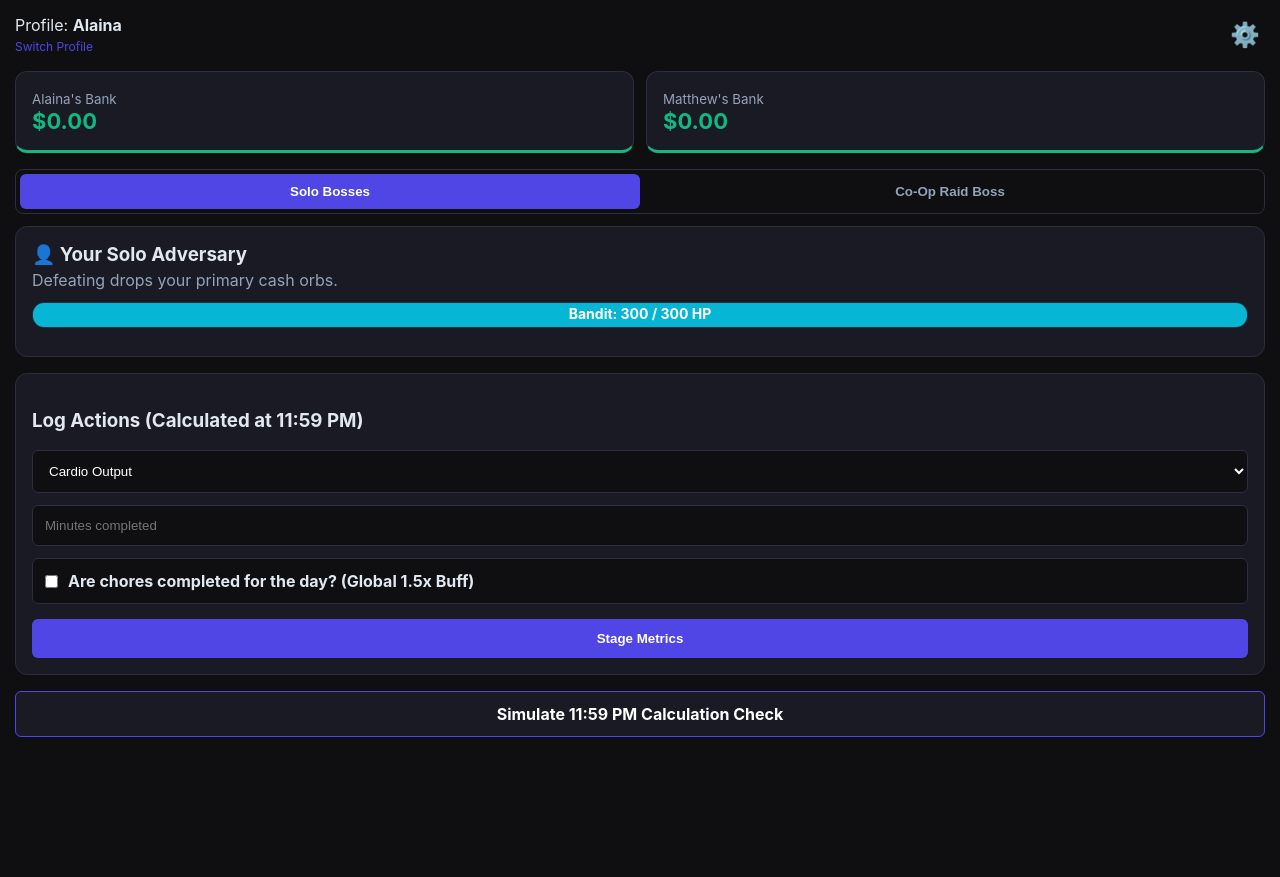
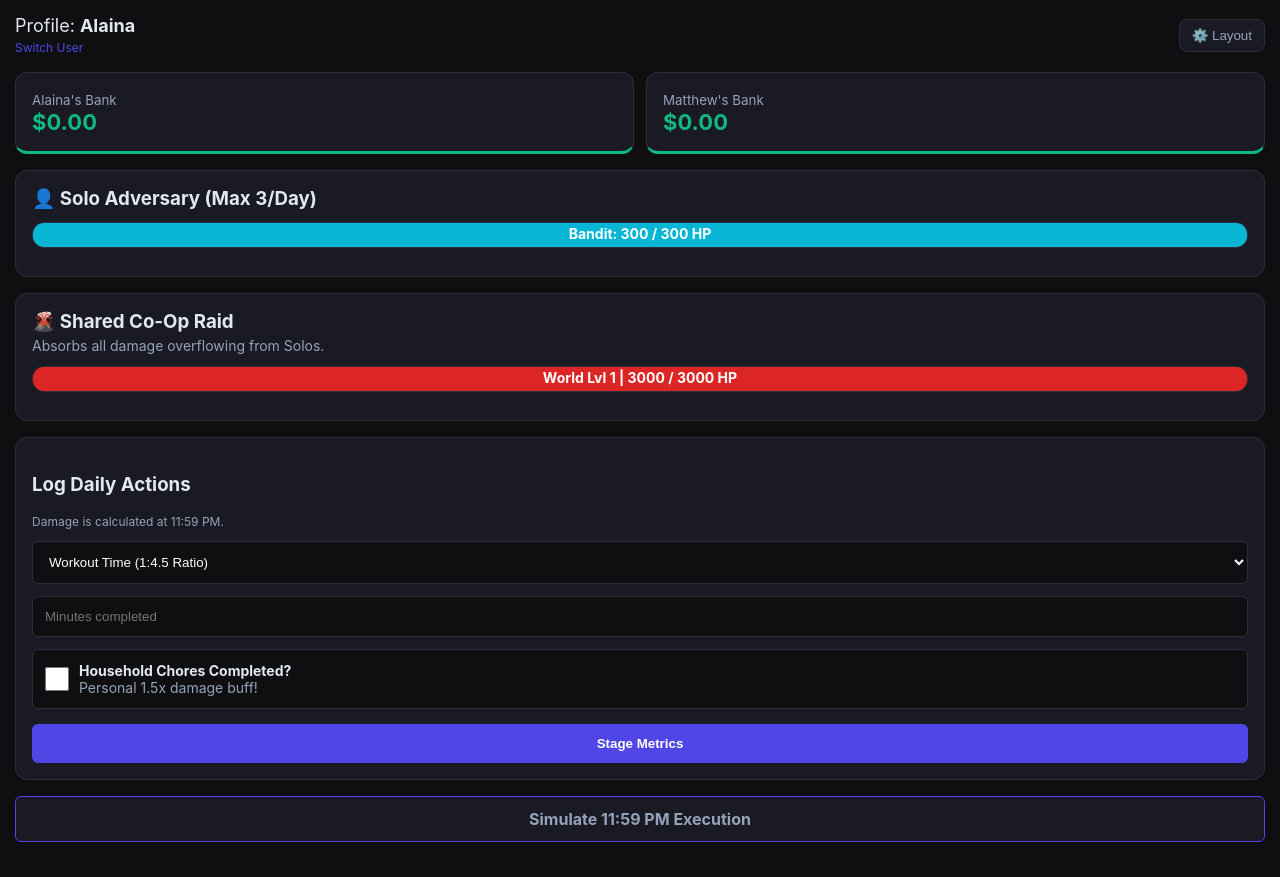
Before and after one commit to maarti2019-blip/habit-rpg, a Flask app: page / in a window 1280 px wide. Before the commit the page ends 737 px from the top, so only its background shows below. Run offline with Flask 3, Linux system fonts and the light colour scheme; the visitor is signed in with stand-in values (Sample User, id 1); data comes from the database, SQL or seed files in the repository; data that the repository does not hold is empty.

Commit message:
Add files via upload
Added more personalization features

```diff
--- a/habit_app/templates/index.html
+++ b/habit_app/templates/index.html
@@ -5,72 +5,57 @@
     <meta name="viewport" content="width=device-width, initial-scale=1.0, maximum-scale=1.0, user-scalable=no">
     <title>Accountability RPG</title>
 
-    <!-- PWA Standard App Configuration Icons -->
     <link rel="manifest" href="/static/manifest.json">
     <link rel="apple-touch-icon" href="/static/icon-192.png">
-    <meta name="apple-mobile-web-app-capable" content="yes">
-    <meta name="apple-mobile-web-app-status-bar-style" content="black-translucent">
 
     <style>
-        /* Base Configuration Root variables that get swapped dynamically */
-        :root {
-            --bg-main: #0f0f12;
-            --bg-card: #1a1a24;
-            --border-color: #2d2d3d;
-            --accent-primary: #4f46e5;
-            --text-main: #e2e8f0;
-            --text-muted: #94a3b8;
-        }
+        :root { --bg-main: #0f0f12; --bg-card: #1a1a24; --border-color: #2d2d3d; --accent-primary: #4f46e5; --text-main: #e2e8f0; --text-muted: #94a3b8; }
+        body.theme-onyx { --bg-main: #0f0f12; --bg-card: #1a1a24; --border-color: #2d2d3d; --accent-primary: #4f46e5; }
+        body.theme-rose { --bg-main: #140d14; --bg-card: #241420; --border-color: #441d38; --accent-primary: #ec4899; }
+        body.theme-cobalt { --bg-main: #0b132b; --bg-card: #1c2541; --border-color: #3a506b; --accent-primary: #00b4d8; }
 
-        /* Preset RPG Themes Mapping */
-        body.theme-onyx {
-            --bg-main: #0f0f12;
-            --bg-card: #1a1a24;
-            --border-color: #2d2d3d;
-            --accent-primary: #4f46e5;
-        }
-        body.theme-rose {
-            --bg-main: #140d14;
-            --bg-card: #241420;
-            --border-color: #441d38;
-            --accent-primary: #ec4899;
-        }
-        body.theme-cobalt {
-            --bg-main: #0b132b;
-            --bg-card: #1c2541;
-            --border-color: #3a506b;
-            --accent-primary: #00b4d8;
-        }
+        body { font-family: -apple-system, sans-serif; background-color: var(--bg-main); color: var(--text-main); padding: 15px; margin: 0; transition: all 0.3s ease; }
+        .card { background: var(--bg-card); border: 1px solid var(--border-color); border-radius: 12px; padding: 16px; margin-bottom: 16px; }
+        .btn { background: var(--accent-primary); color: #fff; border: none; padding: 12px; font-weight: bold; border-radius: 6px; width: 100%; cursor: pointer; display: block; text-align: center; text-decoration: none; box-sizing: border-box; }
+        .flex-grid { display: grid; grid-template-columns: 1fr 1fr; gap: 12px; }
+        .app-header { display: flex; justify-content: space-between; align-items: center; margin-bottom: 16px; }
+        .settings-trigger { background: var(--bg-card); border: 1px solid var(--border-color); border-radius: 8px; cursor: pointer; padding: 8px 12px; color: var(--text-muted); }
 
-        body { font-family: -apple-system, BlinkMacSystemFont, "Segoe UI", Roboto, sans-serif; background: var(--bg-main); color: var(--text-main); padding: 15px; margin: 0; transition: background 0.3s, color 0.3s; }
-        .card { background: var(--bg-card); border: 1px solid var(--border-color); border-radius: 12px; padding: 16px; margin-bottom: 16px; position: relative; }
-        .btn { background: var(--accent-primary); color: #fff; border: none; padding: 12px; font-weight: bold; border-radius: 6px; width: 100%; cursor: pointer; display: block; text-align: center; text-decoration: none; box-sizing: border-box; transition: background 0.2s; }
-        .flex-grid { display: grid; grid-template-columns: 1fr 1fr; gap: 12px; }
-
-        /* Layout Header Settings Mechanics */
-        .app-header { display: flex; justify-content: space-between; align-items: center; margin-bottom: 16px; }
-        .settings-trigger { background: none; border: none; font-size: 24px; cursor: pointer; padding: 5px; color: var(--text-muted); }
-
-        /* Personalization Overlay Modal Window */
-        .settings-modal { display: none; position: fixed; top: 0; left: 0; width: 100%; height: 100%; background: rgba(0,0,0,0.7); z-index: 1000; align-items: center; justify-content: center; }
+        .settings-modal { display: none; position: fixed; top: 0; left: 0; width: 100%; height: 100%; background: rgba(0,0,0,0.8); z-index: 1000; align-items: center; justify-content: center; }
         .settings-modal.open { display: flex; }
-        .modal-body { background: var(--bg-card); border: 2px solid var(--border-color); border-radius: 14px; padding: 20px; width: 85%; max-width: 340px; box-sizing: border-box; }
-
-        .theme-option { padding: 12px; border-radius: 8px; border: 1px solid var(--border-color); margin-bottom: 10px; cursor: pointer; font-weight: bold; text-align: center; color: white; }
-
-        /* Navigation Interface Elements */
-        .tabs { display: flex; margin-bottom: 12px; background: var(--bg-main); border: 1px solid var(--border-color); border-radius: 8px; padding: 4px; }
-        .tab-btn { flex: 1; padding: 10px; border: none; background: none; color: var(--text-muted); font-weight: bold; cursor: pointer; border-radius: 6px; }
-        .tab-btn.active { background: var(--accent-primary); color: white; }
-        .tab-content { display: none; }
-        .tab-content.active { display: block; }
+        .modal-body { background: var(--bg-card); border: 2px solid var(--border-color); border-radius: 14px; padding: 20px; width: 90%; max-width: 360px; box-sizing: border-box; }
+        .pref-btn { background: var(--bg-main); border: 1px solid var(--border-color); color: var(--text-muted); padding: 8px; border-radius: 6px; margin-bottom: 8px; cursor: pointer; width: 100%; text-align: left; font-weight: bold; }
 
         .boss-bar { background: var(--bg-main); border: 1px solid var(--border-color); height: 24px; border-radius: 12px; overflow: hidden; margin: 12px 0; position: relative; }
         .boss-progress { height: 100%; transition: width 0.4s ease; }
         .boss-text { position: absolute; width: 100%; text-align: center; top: 2px; font-weight: bold; font-size: 14px; color: white; }
         input, select { background: var(--bg-main); color: #fff; border: 1px solid var(--border-color); padding: 12px; border-radius: 6px; width: 100%; margin-bottom: 12px; box-sizing: border-box; }
         .checkbox-container { display: flex; align-items: center; gap: 10px; margin-bottom: 15px; background: var(--bg-main); padding: 12px; border-radius: 6px; border: 1px solid var(--border-color); }
-        .checkbox-container input { width: auto; margin: 0; }
+        .checkbox-container input { width: 24px; height: 24px; margin: 0; cursor: pointer; }
+
+        /* --- GACHA ANIMATION CSS --- */
+        #gacha-overlay { position: fixed; top: 0; left: 0; width: 100%; height: 100%; background: #000; z-index: 2000; display: flex; flex-direction: column; align-items: center; justify-content: center; }
+        .gacha-text { font-size: 24px; font-weight: bold; color: white; margin-bottom: 40px; text-shadow: 0 0 10px var(--accent-primary); }
+
+        .orb-container { position: relative; width: 150px; height: 150px; cursor: pointer; }
+        .orb { width: 100%; height: 100%; border-radius: 50%; background: radial-gradient(circle at 30% 30%, #ffffff, var(--accent-primary), #000000); box-shadow: 0 0 30px var(--accent-primary); transition: transform 0.2s; }
+        .orb:active { transform: scale(0.9); }
+
+        .shake { animation: shakeOrb 0.5s infinite; }
+        @keyframes shakeOrb {
+            0% { transform: translate(2px, 1px) rotate(0deg); }
+            25% { transform: translate(-2px, -2px) rotate(-5deg); }
+            50% { transform: translate(1px, 2px) rotate(5deg); }
+            75% { transform: translate(-2px, 1px) rotate(-2deg); }
+            100% { transform: translate(2px, 1px) rotate(0deg); }
+        }
+
+        .burst-flash { position: fixed; top: 0; left: 0; width: 100%; height: 100%; background: white; z-index: 2001; opacity: 0; pointer-events: none; }
+        .flash-anim { animation: flashScreen 0.8s ease-out forwards; }
+        @keyframes flashScreen { 0% { opacity: 1; } 100% { opacity: 0; } }
+
+        .reward-results { display: none; background: #0f0f12; border: 2px solid #10b981; border-radius: 12px; padding: 30px; text-align: center; box-shadow: 0 0 50px 10px rgba(16, 185, 129, 0.4); z-index: 2002; width: 80%; max-width: 300px; }
+        .gold-text { color: #10b981; font-size: 32px; font-weight: bold; margin: 15px 0; text-shadow: 0 0 10px rgba(16, 185, 129, 0.5); }
     </style>
 </head>
 <body>
@@ -85,31 +70,77 @@
     </div>
     {% else %}
 
-    <!-- Top Interactive Control Bar -->
-    <div class="app-header">
-        <div>
-            <span>Profile: <strong>{{ current_user.username }}</strong></span>
-            <br>
-            <a href="/manual_login/{% if current_user.username == 'Alaina' %}Matthew{% else %}Alaina{% endif %}" style="color:var(--accent-primary); text-decoration:none; font-size: 12px;">Switch Profile</a>
+    <!-- GACHA OVERLAY (Only visible if rewards exist) -->
+    {% if pending_rewards %}
+    <div id="gacha-overlay">
+        <div class="burst-flash" id="burstFlash"></div>
+
+        <div class="gacha-text" id="gachaText">Tap to Open Orb!</div>
+
+        <div class="orb-container" id="orbContainer" onclick="triggerGacha()">
+            <div class="orb"></div>
         </div>
-        <button class="settings-trigger" onclick="toggleSettings(true)">⚙️</button>
-    </div>
 
-    <!-- Personalization Control Panel Tray Modal -->
-    <div id="settingsModal" class="settings-modal">
-        <div class="modal-body">
-            <h3 style="margin-top: 0;">Personalize Homescreen</h3>
-            <p style="color: var(--text-muted); font-size: 13px; margin-bottom: 16px;">Select a display profile layout scheme for this device screen configuration.</p>
+        <div class="reward-results" id="rewardResults">
+            <h2 style="margin: 0; color: white;">Loot Dropped!</h2>
+            {% set total_gold = namespace(value=0) %}
+            {% for r in pending_rewards %}
+                {% set total_gold.value = total_gold.value + r.gold_amount %}
+                {% if r.item_name %}
+                    <p style="color: #06b6d4; font-weight: bold; margin: 5px 0;">✨ {{ r.item_name }} ✨</p>
+                {% endif %}
+            {% endfor %}
+            <div class="gold-text">+${{ "%.2f"|format(total_gold.value) }}</div>
 
-            <div class="theme-option" style="background: #1a1a24; border-color: #4f46e5;" onclick="applyTheme('theme-onyx')">Default Onyx</div>
-            <div class="theme-option" style="background: #241420; border-color: #ec4899;" onclick="applyTheme('theme-rose')">Velvet Rose</div>
-            <div class="theme-option" style="background: #1c2541; border-color: #00b4d8;" onclick="applyTheme('theme-cobalt')">Deep Cobalt</div>
-
-            <button class="btn" style="margin-top: 15px; background: var(--border-color);" onclick="toggleSettings(false)">Close Settings</button>
+            <form action="/claim_gacha" method="POST">
+                <button type="submit" class="btn" style="background: #10b981; box-shadow: 0 4px 15px rgba(16, 185, 129, 0.4);">Claim to Vault</button>
+            </form>
         </div>
     </div>
 
-    <!-- Gold Balance Component Modules -->
+    <script>
+        function triggerGacha() {
+            const orb = document.getElementById('orbContainer');
+            const text = document.getElementById('gachaText');
+
+            // 1. Shake the orb
+            orb.classList.add('shake');
+            text.innerText = "Opening...";
+
+            // 2. Flash and Reveal after 1.5 seconds
+            setTimeout(() => {
+                orb.style.display = 'none';
+                text.style.display = 'none';
+                document.getElementById('burstFlash').classList.add('flash-anim');
+                document.getElementById('rewardResults').style.display = 'block';
+            }, 1500);
+        }
+    </script>
+    {% endif %}
+    <!-- END GACHA -->
+
+    <!-- NORMAL DASHBOARD (Hidden if Gacha is covering it) -->
+    <div class="app-header">
+        <div>
+            <span style="font-size: 18px;">Profile: <strong>{{ current_user.username }}</strong></span>
+            <br>
+            <a href="/manual_login/{% if current_user.username == 'Alaina' %}Matthew{% else %}Alaina{% endif %}" style="color:var(--accent-primary); text-decoration:none; font-size: 12px;">Switch User</a>
+        </div>
+        <button class="settings-trigger" onclick="toggleSettings(true)">⚙️ Layout</button>
+    </div>
+
+    <div id="settingsModal" class="settings-modal">
+        <div class="modal-body">
+            <h3 style="margin-top: 0;">Personalize Interface</h3>
+            <div class="setting-group">
+                <button class="pref-btn" onclick="applyPref('theme', 'theme-onyx')">⚫ Onyx (Default)</button>
+                <button class="pref-btn" onclick="applyPref('theme', 'theme-rose')">🌺 Velvet Rose</button>
+                <button class="pref-btn" onclick="applyPref('theme', 'theme-cobalt')">🔵 Deep Cobalt</button>
+            </div>
+            <button class="btn" style="background: var(--border-color);" onclick="toggleSettings(false)">Save & Close</button>
+        </div>
+    </div>
+
     <div class="flex-grid" style="margin-bottom: 16px;">
         {% for p in players %}
         <div class="card" style="margin:0; border-bottom: 3px solid #10b981;">
@@ -119,81 +150,65 @@
         {% endfor %}
     </div>
 
-    <!-- Navigation Control Tabs Structure -->
-    <div class="tabs">
-        <button class="tab-btn active" onclick="switchTab('solo-tab', this)">Solo Bosses</button>
-        <button class="tab-btn" onclick="switchTab('raid-tab', this)">Co-Op Raid Boss</button>
-    </div>
-
-    <!-- Solo Content View Frame -->
-    <div id="solo-tab" class="tab-content active card">
-        <h3 style="margin:0;">👤 Your Solo Adversary</h3>
-        <p style="color:var(--text-muted); margin:4px 0;">Defeating drops your primary cash orbs.</p>
+    <div class="card">
+        <h3 style="margin:0;">👤 Solo Adversary (Max 3/Day)</h3>
         <div class="boss-bar">
             <div class="boss-progress" style="width: {{ (current_user.solo_monster_hp / current_user.solo_monster_max) * 100 }}%; background: #06b6d4;"></div>
             <div class="boss-text">{{ current_user.solo_monster_name }}: {{ current_user.solo_monster_hp | int }} / {{ current_user.solo_monster_max | int }} HP</div>
         </div>
     </div>
 
-    <!-- Raid Content View Frame -->
-    <div id="raid-tab" class="tab-content card">
-        <h3 style="margin:0;">🌋 Shared Co-Op Raid Objective</h3>
-        <p style="color:var(--text-muted); margin:4px 0;">Combines daily damage metrics from both players.</p>
-        <div class="boss-bar">
-            <div class="boss-progress" style="width: {{ (boss.current_hp / boss.max_hp) * 100 }}%; background: #dc2626;"></div>
-            <div class="boss-text">World Lvl {{ boss.world_level }} | {{ boss.name }}: {{ boss.current_hp | int }} / {{ boss.max_hp | int }} HP</div>
-        </div>
+    <div class="card">
+        <h3 style="margin:0;">🌋 Shared Co-Op Raid</h3>
+        {% if boss.is_active %}
+            <p style="color:var(--text-muted); margin:4px 0; font-size:14px;">Absorbs all damage overflowing from Solos.</p>
+            <div class="boss-bar">
+                <div class="boss-progress" style="width: {{ (boss.current_hp / boss.max_hp) * 100 }}%; background: #dc2626;"></div>
+                <div class="boss-text">World Lvl {{ boss.world_level }} | {{ boss.current_hp | int }} / {{ boss.max_hp | int }} HP</div>
+            </div>
+        {% else %}
+            <p style="color:#10b981; font-weight:bold;">Defeated! Respawns Monday.</p>
+        {% endif %}
     </div>
 
-    <!-- Tracking Staging Panel Element -->
     <div class="card">
-        <h3>Log Actions (Calculated at 11:59 PM)</h3>
+        <h3>Log Daily Actions</h3>
+        <p style="color:var(--text-muted); font-size:12px; margin-top:0;">Damage is calculated at 11:59 PM.</p>
         <form action="/stage_activity" method="POST">
             <select name="type">
-                <option value="cardio">Cardio Output</option>
-                <option value="hobby">Hobby Tracking (1.5x Base Mod)</option>
-                <option value="screen_time">Screen Time Management (2.0x Base Mod)</option>
+                <option value="workout">Workout Time (1:4.5 Ratio)</option>
+                <option value="hobby">Hobby Tracking (1:7.0 Ratio)</option>
             </select>
             <input type="number" step="any" name="minutes" placeholder="Minutes completed" required>
 
             <div class="checkbox-container">
                 <input type="checkbox" name="chores" id="chores" {% if queue.chores_completed %}checked{% endif %}>
-                <label for="chores"><strong>Are chores completed for the day? (Global 1.5x Buff)</strong></label>
+                <label for="chores" style="font-size:14px;"><strong>Household Chores Completed?</strong><br><span style="color:var(--text-muted); font-weight:normal;">Personal 1.5x damage buff!</span></label>
             </div>
 
             <button type="submit" class="btn">Stage Metrics</button>
         </form>
     </div>
 
-    <!-- Calculation Simulation Sandbox Tool Trigger -->
     <div style="margin-bottom: 20px;">
-        <a href="/trigger_midnight_calculation" class="btn" style="background: var(--bg-card); border: 1px solid var(--accent-primary);">Simulate 11:59 PM Calculation Check</a>
+        <a href="/trigger_midnight_calculation" class="btn" style="background: var(--bg-card); border: 1px solid var(--accent-primary); color: var(--text-muted);">Simulate 11:59 PM Execution</a>
     </div>
 
     <script>
-        // System Theme Management Execution Blocks
-        function applyTheme(themeName) {
-            document.body.className = ''; // Wipe current layout rules
-            document.body.classList.add(themeName);
-            localStorage.setItem('user-rpg-theme', themeName); // Save settings trace to local cache
+        function applyPref(category, value) {
+            document.body.className = document.body.className.replace(new RegExp(`\\b${category}-\\S+`, 'g'), '');
+            document.body.classList.add(value);
+            localStorage.setItem(`rpg-pref-${category}`, value);
         }
+
+        const savedTheme = localStorage.getItem('rpg-pref-theme') || 'theme-onyx';
+        applyPref('theme', savedTheme);
 
         function toggleSettings(show) {
             const modal = document.getElementById('settingsModal');
             if (show) modal.classList.add('open');
             else modal.classList.remove('open');
         }
-
-        function switchTab(tabId, element) {
-            document.querySelectorAll('.tab-content').forEach(t => t.classList.remove('active'));
-            document.querySelectorAll('.tab-btn').forEach(b => b.classList.remove('active'));
-            document.getElementById(tabId).classList.add('active');
-            element.classList.add('active');
-        }
-
-        // Initialize saved local screen configuration profile values instantly upon window compilation
-        const savedTheme = localStorage.getItem('user-rpg-theme') || 'theme-onyx';
-        applyTheme(savedTheme);
 
         if ('serviceWorker' in navigator) {
             navigator.serviceWorker.register('/static/sw.js');
```
